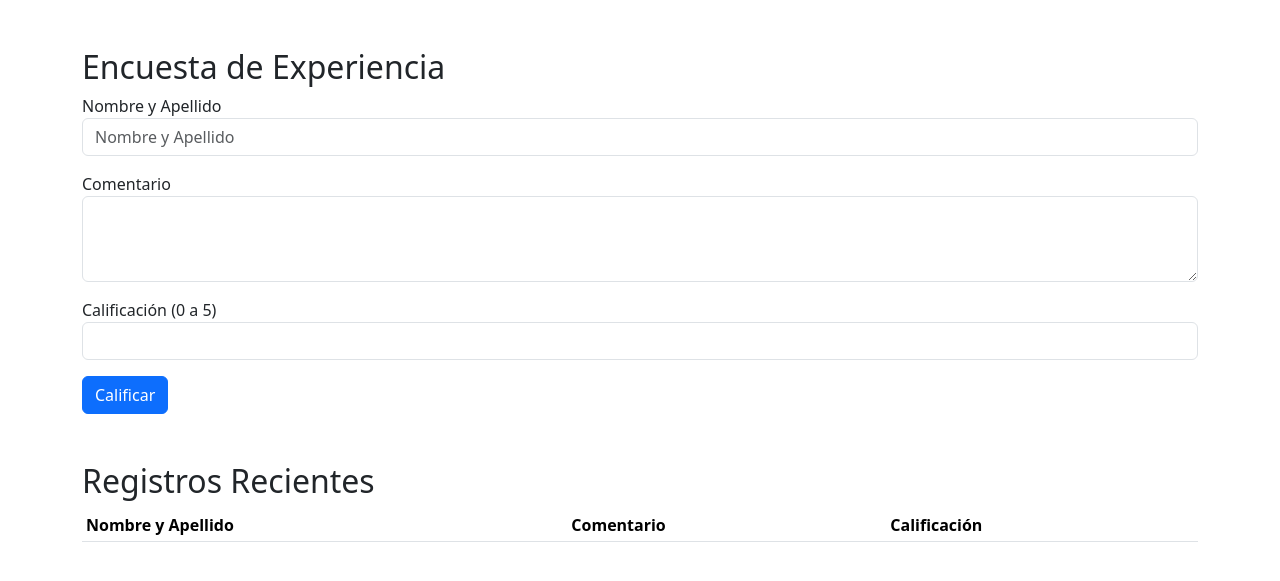
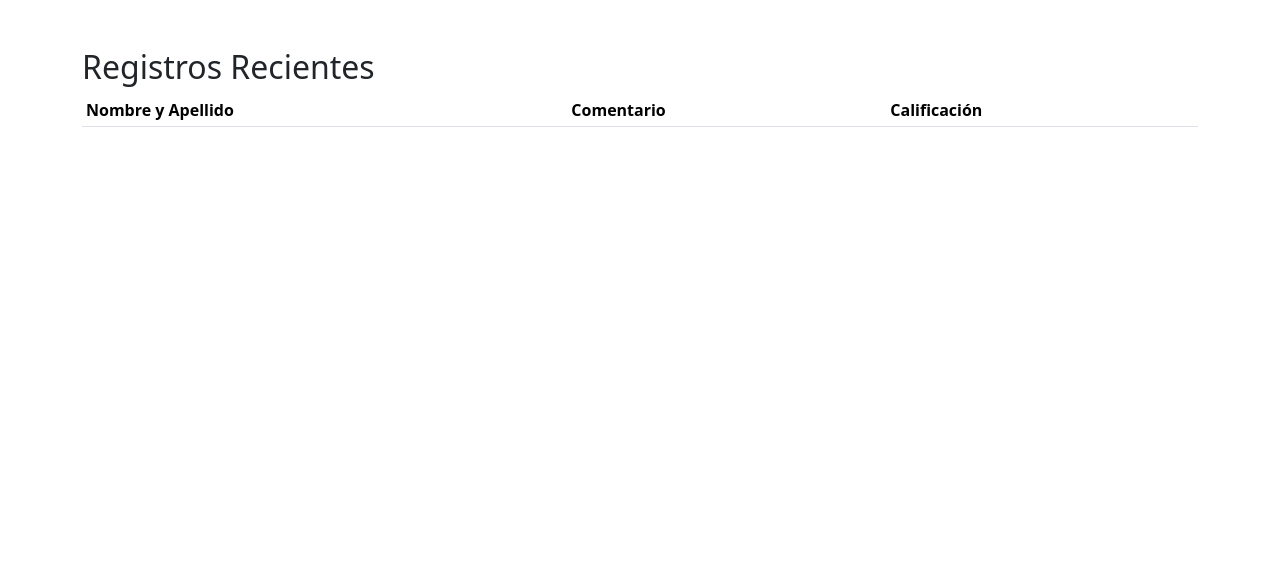
Before and after one commit to EdmundoVazquez-023/flask7b, a Flask app: page / in a window 1280 px wide. Shown: the top 581 px of the page. Run offline with Flask 3, Linux system fonts and the light colour scheme; data that the repository does not hold is empty; some libraries are stand-ins or nearby versions.

Commit message:
Update app.html

```diff
--- a/templates/app.html
+++ b/templates/app.html
@@ -21,24 +21,7 @@
     </style>
 </head>
 <body>
-    <div class="container mt-5">
-        <h2>Encuesta de Experiencia</h2>
-        <form id="experienceForm" action="registrar" method="POST">
-            <div class="form-group mb-3">
-                <label for="name">Nombre y Apellido</label>
-                <input type="text" class="form-control" id="name" name="name" placeholder="Nombre y Apellido" required>
-            </div>
-            <div class="form-group mb-3">
-                <label for="comment">Comentario</label>
-                <textarea class="form-control" id="comment" name="comment" rows="3" required></textarea>
-            </div>
-            <div class="form-group mb-3">
-                <label for="rating">Calificación (0 a 5)</label>
-                <input type="number" class="form-control" id="rating" name="rating" min="0" max="5" required>
-            </div>
-            <button id="btnCalificarFA" name="btnCalificarFA" type="submit" class="btn btn-primary">Calificar</button>
-        </form>
-    </div>
+
 
     <div class="container mt-5">
         <h2>Registros Recientes</h2>
```
